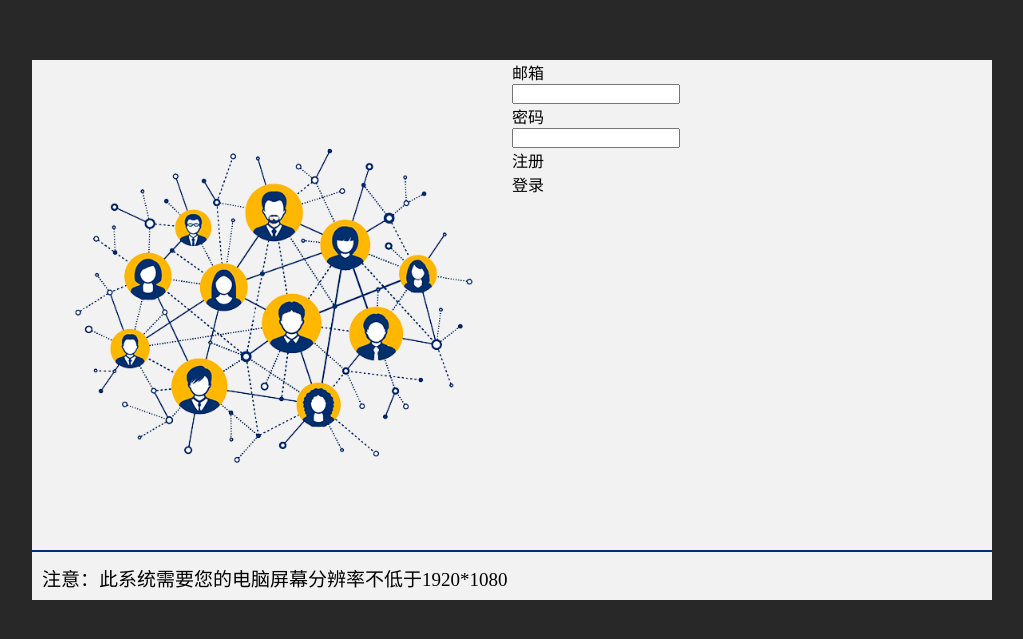
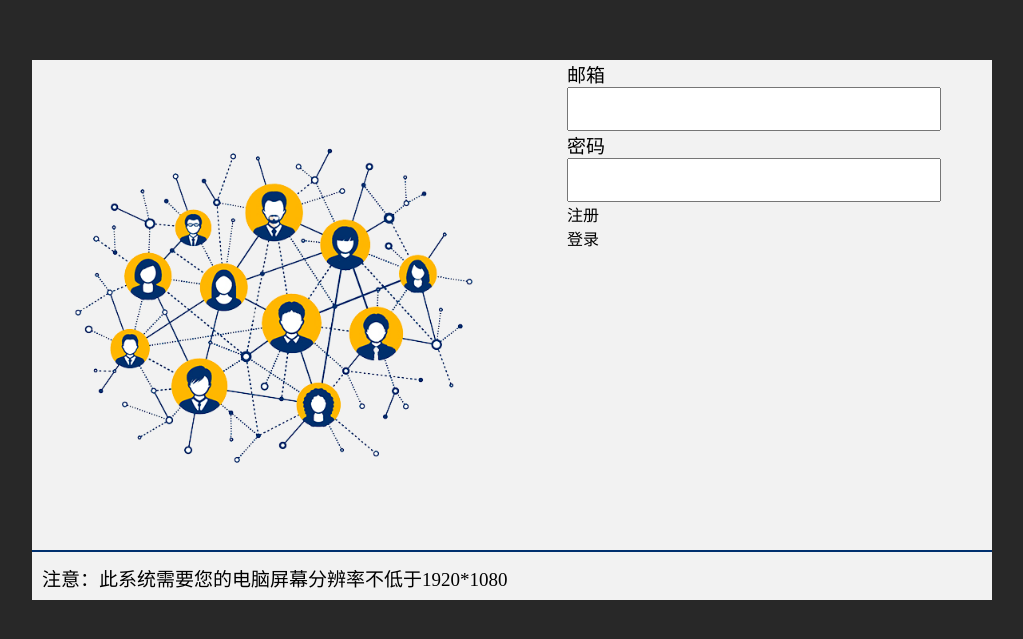
Before and after one commit to xx025/relationship_network_draw, a Flask app: page /login in a window 1280 px wide. Shown: the top 639 px of the page, without its empty margins (128-1151 px from the left). Run offline with Flask 2, Linux system fonts and the light colour scheme; some libraries are stand-ins or nearby versions.

Commit message:
Update index.html

```diff
--- a/templates/index.html
+++ b/templates/index.html
@@ -32,7 +32,6 @@
         .box_main_top {
             width: inherit;
             height: 490px;
-
         }
 
 
@@ -61,19 +60,9 @@
             color: black;
             margin: 12px auto 12px 10px;
         }
-    </style>
-</head>
-<body>
-<div class="box_main">
-    <div class="box_main_top">
-        <div class="box_main_top_left">
-            <img src="../static/img/1501077931-network.png" alt="视图">
-        </div>
 
-        {% block content %}
-            <style>
-
-                .p1 {
+        /*dis_info 首页展示项目简介等等*/
+        #dis_info .p1 {
             font-size: 27px;
             color: #00306e;
             margin-top: 86px;
@@ -82,7 +71,7 @@
             text-align: center;
         }
 
-                .p2 {
+        #dis_info .p2 {
             float: inherit;
             top: 120px;
             margin: 60px 30px 0 30px;
@@ -93,7 +82,7 @@
             color: #140010;
         }
 
-                .p3 {
+        #dis_info .p3 {
             float: inherit;
             margin-top: 60px;
             margin-left: 156px;
@@ -103,7 +92,7 @@
             text-align: center;
         }
 
-                .p3 a {
+        #dis_info .p3 a {
             color: white;
             font-size: 27px;
             line-height: 60px;
@@ -111,16 +100,40 @@
             /*   删除下划线   */
         }
 
+        /*login 登录框按钮等等*/
+        #login {
+            margin-left: 55px;
+            margin-right: 55px;
+        }
 
+        #login p {
+            font-size: 19px;
+        }
+
+        #login input {
+            width: 370px;
+            height: 40px;
+            font-size: 22px;
+        }
     </style>
-            <div class="box_main_top_right" id="dis_info">
+</head>
+<body>
+<div class="box_main">
+    <div class="box_main_top">
+        <div class="box_main_top_left">
+            <img src="../static/img/1501077931-network.png" alt="视图">
+        </div>
+
+        <div class="box_main_top_right">
+            {% block content %}
+                {#基础模板默认的展示#}
+                <div id="dis_info">
                     <div class="p1">欢迎使用:{{ project_name }}</div>
                     <div class="p2">项目简介：{{ project_profile }}</div>
                     <div class="p3"><a href="/app">立即开始></a></div>
                 </div>
             {% endblock %}
-
-
+        </div>
     </div>
     <div class="box_main_bottom">
         <p class="p4info">注意：此系统需要您的电脑屏幕分辨率不低于1920*1080</p>
```
Lines whose indentation alone changed are shown as unchanged.
